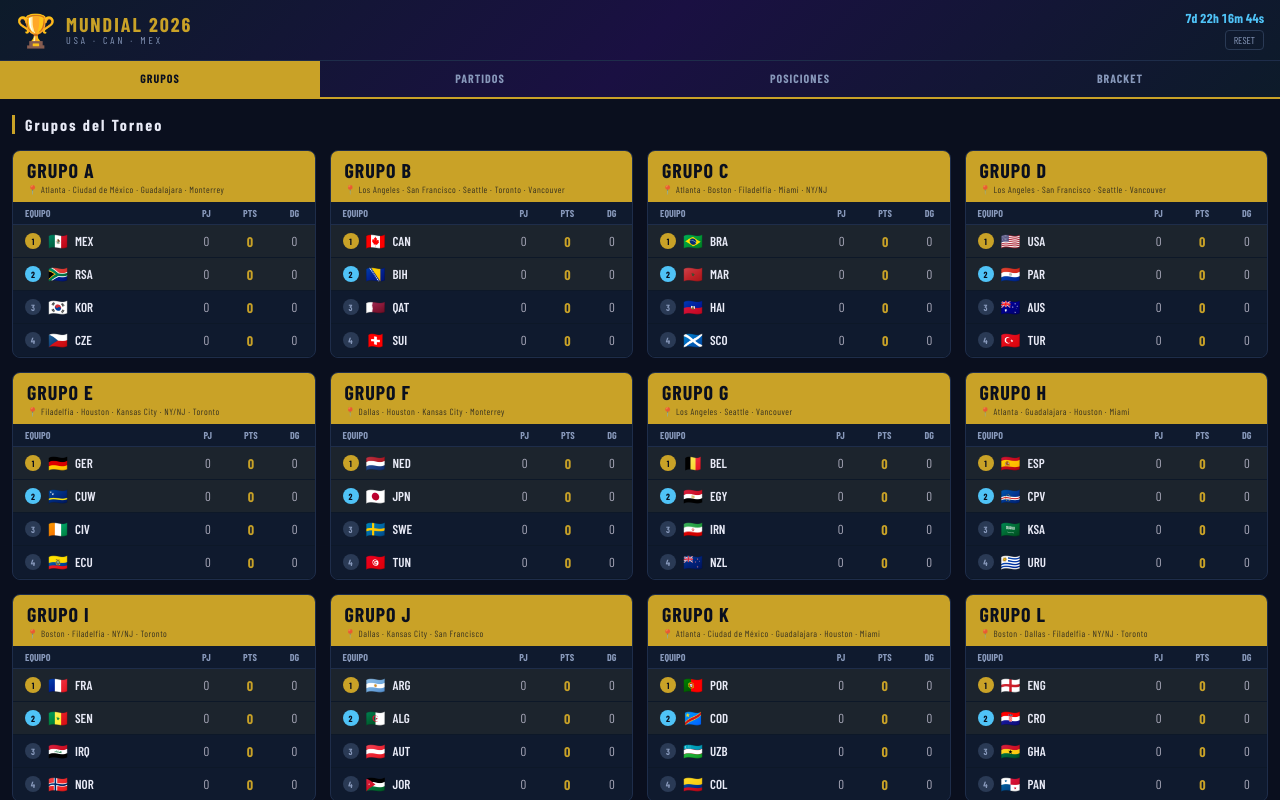
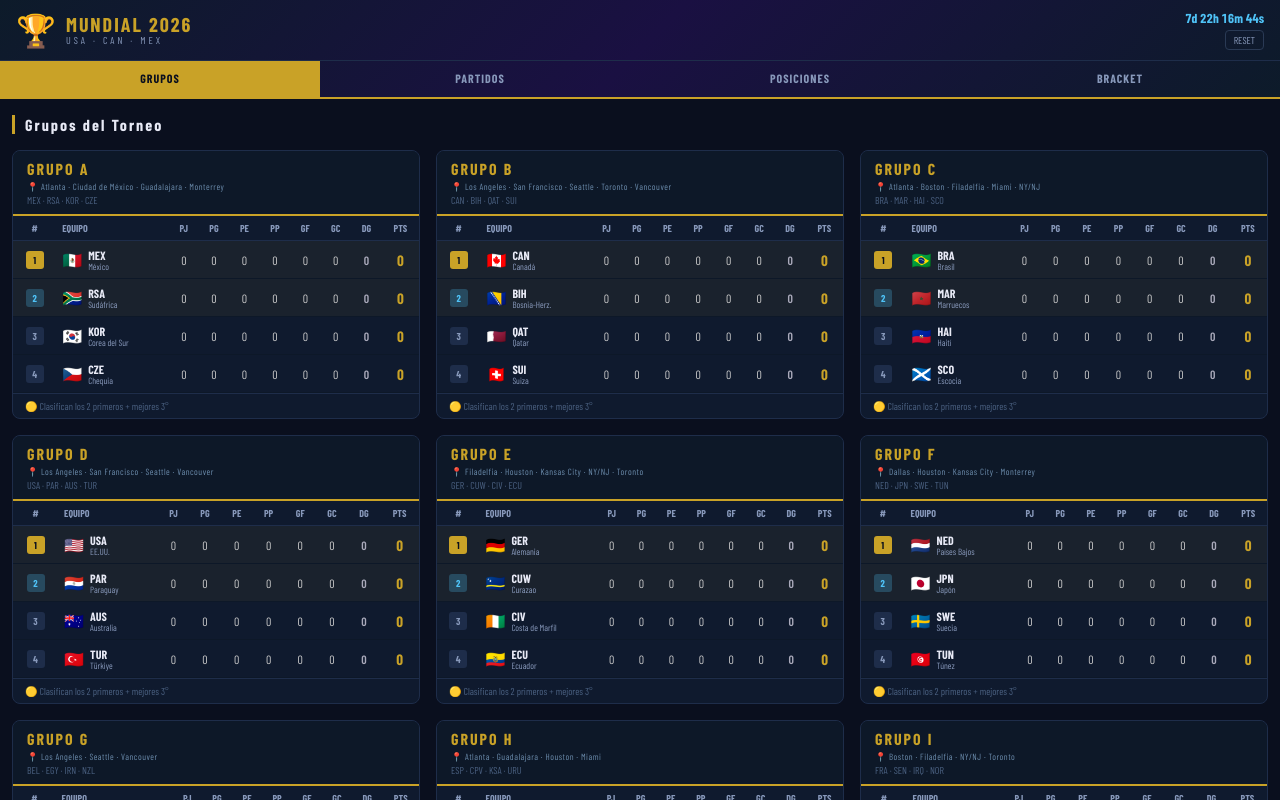
Before and after one commit to SakbeConsultores/Mundial, a React (Vite) app: page / in a window 1280 px wide. Shown: the top 800 px of the page. Built offline with nearby package versions, Linux system fonts and the light colour scheme; a web font is replaced by a local one.

Commit message:
Update App tabla posicion

```diff
--- a/src/App.jsx
+++ b/src/App.jsx
@@ -416,6 +416,91 @@
   return slot;
 }
 
+
+// ─────────────────────────────────────────────
+// GLOBAL RANKING (FIFA tiebreaker rules 1-6)
+// ─────────────────────────────────────────────
+function calcGlobalRanking(results) {
+  // Build stats for all 48 teams
+  const stats = {};
+  Object.values(GROUPS).flat().forEach(t => {
+    stats[t] = {code:t, pts:0, pj:0, pg:0, pe:0, pp:0, gf:0, gc:0, dg:0, group:""};
+  });
+  Object.entries(GROUPS).forEach(([g, teams]) => {
+    teams.forEach(t => { stats[t].group = g; });
+  });
+
+  // Process all group matches
+  GROUP_MATCHES.forEach(m => {
+    const r = results[m.id];
+    if (!r || r.homeGoals === "" || r.awayGoals === "") return;
+    const hg = parseInt(r.homeGoals), ag = parseInt(r.awayGoals);
+    if (isNaN(hg) || isNaN(ag)) return;
+    const ht = stats[m.home], at = stats[m.away];
+    if (!ht || !at) return;
+    ht.pj++; at.pj++;
+    ht.gf += hg; ht.gc += ag; ht.dg += hg - ag;
+    at.gf += ag; at.gc += hg; at.dg += ag - hg;
+    if (hg > ag) { ht.pts += 3; ht.pg++; at.pp++; }
+    else if (ag > hg) { at.pts += 3; at.pg++; ht.pp++; }
+    else { ht.pts++; at.pts++; ht.pe++; at.pe++; }
+  });
+
+  const teams = Object.values(stats);
+
+  // H2H comparison between a set of tied teams
+  function h2hStats(tiedCodes) {
+    const h = {};
+    tiedCodes.forEach(c => { h[c] = {pts:0, gf:0, gc:0, dg:0}; });
+    GROUP_MATCHES.forEach(m => {
+      if (!tiedCodes.includes(m.home) || !tiedCodes.includes(m.away)) return;
+      const r = results[m.id];
+      if (!r || r.homeGoals === "" || r.awayGoals === "") return;
+      const hg = parseInt(r.homeGoals), ag = parseInt(r.awayGoals);
+      if (isNaN(hg) || isNaN(ag)) return;
+      h[m.home].gf += hg; h[m.home].gc += ag; h[m.home].dg += hg - ag;
+      h[m.away].gf += ag; h[m.away].gc += hg; h[m.away].dg += ag - hg;
+      if (hg > ag) { h[m.home].pts += 3; }
+      else if (ag > hg) { h[m.away].pts += 3; }
+      else { h[m.home].pts++; h[m.away].pts++; }
+    });
+    return h;
+  }
+
+  // Sort with FIFA tiebreakers 1-6
+  function fifaSort(list) {
+    if (list.length <= 1) return list;
+    return list.sort((a, b) => {
+      // 1. Points
+      if (b.pts !== a.pts) return b.pts - a.pts;
+      // 2. Goal difference
+      if (b.dg !== a.dg) return b.dg - a.dg;
+      // 3. Goals for
+      if (b.gf !== a.gf) return b.gf - a.gf;
+      // 4-6. H2H (only meaningful within same group)
+      if (a.group === b.group) {
+        const tiedCodes = list
+          .filter(t => t.pts === a.pts && t.dg === a.dg && t.gf === a.gf && t.group === a.group)
+          .map(t => t.code);
+        if (tiedCodes.length >= 2 && tiedCodes.includes(a.code) && tiedCodes.includes(b.code)) {
+          const h = h2hStats(tiedCodes);
+          const ha = h[a.code], hb = h[b.code];
+          // 4. H2H points
+          if (hb.pts !== ha.pts) return hb.pts - ha.pts;
+          // 5. H2H goal difference
+          if (hb.dg !== ha.dg) return hb.dg - ha.dg;
+          // 6. H2H goals for
+          if (hb.gf !== ha.gf) return hb.gf - ha.gf;
+        }
+      }
+      return 0;
+    });
+  }
+
+  // Sort within each group first (for group context), then global
+  return fifaSort(teams);
+}
+
 // ─────────────────────────────────────────────
 // APP
 // ─────────────────────────────────────────────
@@ -455,6 +540,7 @@
 
   const standings=useMemo(()=>allStandings(results),[results]);
   const knockoutWinners=useMemo(()=>computeKnockout(results,standings),[results,standings]);
+  const globalRanking=useMemo(()=>calcGlobalRanking(results),[results]);
 
   const filtered=filterGroup==="Todos"?GROUP_MATCHES:GROUP_MATCHES.filter(m=>m.group===filterGroup);
 
@@ -505,94 +591,21 @@
         {tab==="grupos"&&(
           <div>
             <SectionTitle>Grupos del Torneo</SectionTitle>
-            <div style={{display:"grid",gridTemplateColumns:"repeat(auto-fill,minmax(280px,1fr))",gap:14}}>
+            <div style={{display:"grid",gridTemplateColumns:"repeat(auto-fill,minmax(340px,1fr))",gap:16}}>
               {Object.entries(GROUPS).map(([g,teams])=>{
                 const st=calcGroupStandings(teams,GROUP_MATCHES.filter(m=>m.group===g),results);
                 const done=groupComplete(g,results);
                 return(
                   <div key={g} style={{background:"#0f1a2e",border:"1px solid #1e2d4a",borderRadius:8,overflow:"hidden"}}>
-                    <div style={{background:"#c9a227",color:"#0a0f1e",padding:"7px 14px"}}>
+                    <div style={{background:"#0d1828",padding:"8px 14px",borderBottom:"2px solid #c9a227"}}>
                       <div style={{display:"flex",justifyContent:"space-between",alignItems:"center"}}>
-                        <span style={{fontSize:20,fontWeight:900,letterSpacing:1}}>GRUPO {g}</span>
-                        {done&&<span style={{fontSize:10,fontWeight:700,background:"#0a0f1e",color:"#c9a227",padding:"2px 6px",borderRadius:3}}>COMPLETO</span>}
+                        <span style={{fontSize:16,fontWeight:800,letterSpacing:2,color:"#c9a227"}}>GRUPO {g}</span>
+                        {done&&<span style={{fontSize:10,fontWeight:700,background:"#c9a227",color:"#0a0f1e",padding:"2px 6px",borderRadius:3}}>COMPLETO</span>}
                       </div>
-                      <div style={{fontSize:9,letterSpacing:.5,color:"#0a0f1e",opacity:.75,marginTop:2}}>
+                      <div style={{fontSize:9,letterSpacing:.5,color:"#6a8aaa",marginTop:3}}>
                         📍 {GROUP_CITIES[g]?.join(" · ")}
                       </div>
-                    </div>
-                    <table style={{width:"100%",borderCollapse:"collapse",fontSize:13}}>
-                      <thead>
-                        <tr style={{borderBottom:"1px solid #1e2d4a",color:"#8899bb",fontSize:10}}>
-                          <th style={{padding:"5px 12px",textAlign:"left"}}>EQUIPO</th>
-                          <th style={{padding:"5px 6px",textAlign:"center"}}>PJ</th>
-                          <th style={{padding:"5px 6px",textAlign:"center"}}>PTS</th>
-                          <th style={{padding:"5px 6px",textAlign:"center"}}>DG</th>
-                        </tr>
-                      </thead>
-                      <tbody>
-                        {st.map((row,i)=>(
-                          <tr key={row.code} style={{borderBottom:"1px solid #0d1828",background:i<2?"rgba(201,162,39,0.07)":"transparent"}}>
-                            <td style={{padding:"6px 12px"}}>
-                              <div style={{display:"flex",alignItems:"center",gap:7}}>
-                                <span style={{width:16,height:16,borderRadius:"50%",background:i===0?"#c9a227":i===1?"#4fc3f7":"#2a3a55",display:"inline-flex",alignItems:"center",justifyContent:"center",fontSize:9,fontWeight:700,color:i<2?"#0a0f1e":"#8899bb",flexShrink:0}}>{i+1}</span>
-                                <span style={{fontSize:16}}>{FLAGS[row.code]}</span>
-                                <span style={{fontWeight:600,fontSize:13}}>{row.code}</span>
-                              </div>
-                            </td>
-                            <td style={{padding:"6px",textAlign:"center",color:"#aab",fontSize:13}}>{row.pj}</td>
-                            <td style={{padding:"6px",textAlign:"center",fontWeight:700,color:"#c9a227",fontSize:14}}>{row.pts}</td>
-                            <td style={{padding:"6px",textAlign:"center",color:row.dg>0?"#4fc3f7":row.dg<0?"#ef5350":"#aab",fontSize:13}}>{row.dg>0?"+":""}{row.dg}</td>
-                          </tr>
-                        ))}
-                      </tbody>
-                    </table>
-                  </div>
-                );
-              })}
-            </div>
-          </div>
-        )}
-
-        {/* ── PARTIDOS ── */}
-        {tab==="partidos"&&(
-          <div>
-            <div style={{display:"flex",alignItems:"center",justifyContent:"space-between",marginBottom:16,flexWrap:"wrap",gap:8}}>
-              <SectionTitle style={{margin:0}}>Fase de Grupos</SectionTitle>
-              <select value={filterGroup} onChange={e=>setFilterGroup(e.target.value)}
-                style={{background:"#0f1a2e",color:"#e8eaf6",border:"1px solid #1e2d4a",borderRadius:4,padding:"6px 12px",fontFamily:"inherit",fontSize:13}}>
-                <option value="Todos">Todos los grupos</option>
-                {Object.keys(GROUPS).map(g=><option key={g} value={g}>Grupo {g}</option>)}
-              </select>
-            </div>
-            {(()=>{
-              const byDate={};
-              filtered.forEach(m=>{if(!byDate[m.date])byDate[m.date]=[];byDate[m.date].push(m);});
-              return Object.entries(byDate).sort(([a],[b])=>a.localeCompare(b)).map(([date,ms])=>(
-                <div key={date} style={{marginBottom:20}}>
-                  <div style={{fontSize:11,fontWeight:700,letterSpacing:2,color:"#c9a227",borderBottom:"1px solid #1e2d4a",paddingBottom:5,marginBottom:10}}>
-                    {new Date(date+"T12:00:00").toLocaleDateString("es-MX",{weekday:"long",day:"numeric",month:"long"}).toUpperCase()}
-                  </div>
-                  <div style={{display:"grid",gridTemplateColumns:"repeat(auto-fill,minmax(300px,1fr))",gap:8}}>
-                    {ms.map(m=><MatchCard key={m.id} match={m} result={results[m.id]} onSet={setGoals}/>)}
-                  </div>
-                </div>
-              ));
-            })()}
-          </div>
-        )}
-
-        {/* ── POSICIONES ── */}
-        {tab==="posiciones"&&(
-          <div>
-            <SectionTitle>Tabla de Posiciones</SectionTitle>
-            <div style={{display:"grid",gridTemplateColumns:"repeat(auto-fill,minmax(340px,1fr))",gap:16}}>
-              {Object.entries(GROUPS).map(([g,teams])=>{
-                const st=calcGroupStandings(teams,GROUP_MATCHES.filter(m=>m.group===g),results);
-                return(
-                  <div key={g} style={{background:"#0f1a2e",border:"1px solid #1e2d4a",borderRadius:8,overflow:"hidden"}}>
-                    <div style={{background:"#0d1828",padding:"8px 14px",borderBottom:"2px solid #c9a227",display:"flex",justifyContent:"space-between",alignItems:"center"}}>
-                      <span style={{fontSize:15,fontWeight:800,letterSpacing:2,color:"#c9a227"}}>GRUPO {g}</span>
-                      <span style={{fontSize:10,color:"#8899bb"}}>{teams.join(" · ")}</span>
+                      <div style={{fontSize:10,color:"#4a6080",marginTop:2}}>{teams.join(" · ")}</div>
                     </div>
                     <div style={{overflowX:"auto"}}>
                       <table style={{width:"100%",borderCollapse:"collapse",fontSize:12,minWidth:320}}>
@@ -632,6 +645,91 @@
                   </div>
                 );
               })}
+            </div>
+          </div>
+        )}
+
+        {/* ── PARTIDOS ── */}
+        {tab==="partidos"&&(
+          <div>
+            <div style={{display:"flex",alignItems:"center",justifyContent:"space-between",marginBottom:16,flexWrap:"wrap",gap:8}}>
+              <SectionTitle style={{margin:0}}>Fase de Grupos</SectionTitle>
+              <select value={filterGroup} onChange={e=>setFilterGroup(e.target.value)}
+                style={{background:"#0f1a2e",color:"#e8eaf6",border:"1px solid #1e2d4a",borderRadius:4,padding:"6px 12px",fontFamily:"inherit",fontSize:13}}>
+                <option value="Todos">Todos los grupos</option>
+                {Object.keys(GROUPS).map(g=><option key={g} value={g}>Grupo {g}</option>)}
+              </select>
+            </div>
+            {(()=>{
+              const byDate={};
+              filtered.forEach(m=>{if(!byDate[m.date])byDate[m.date]=[];byDate[m.date].push(m);});
+              return Object.entries(byDate).sort(([a],[b])=>a.localeCompare(b)).map(([date,ms])=>(
+                <div key={date} style={{marginBottom:20}}>
+                  <div style={{fontSize:11,fontWeight:700,letterSpacing:2,color:"#c9a227",borderBottom:"1px solid #1e2d4a",paddingBottom:5,marginBottom:10}}>
+                    {new Date(date+"T12:00:00").toLocaleDateString("es-MX",{weekday:"long",day:"numeric",month:"long"}).toUpperCase()}
+                  </div>
+                  <div style={{display:"grid",gridTemplateColumns:"repeat(auto-fill,minmax(300px,1fr))",gap:8}}>
+                    {ms.map(m=><MatchCard key={m.id} match={m} result={results[m.id]} onSet={setGoals}/>)}
+                  </div>
+                </div>
+              ));
+            })()}
+          </div>
+        )}
+
+        {/* ── POSICIONES ── */}
+        {tab==="posiciones"&&(
+          <div>
+            <SectionTitle>Ranking Global — 48 Equipos</SectionTitle>
+            <div style={{fontSize:11,color:"#6a8aaa",marginBottom:12}}>
+              Desempate: PTS → DG → GF → H2H PTS → H2H DG → H2H GF
+            </div>
+            <div style={{background:"#0f1a2e",border:"1px solid #1e2d4a",borderRadius:8,overflow:"hidden"}}>
+              <div style={{overflowX:"auto"}}>
+                <table style={{width:"100%",borderCollapse:"collapse",fontSize:12,minWidth:380}}>
+                  <thead>
+                    <tr style={{borderBottom:"2px solid #c9a227",color:"#8899bb",fontSize:10,background:"#0d1828"}}>
+                      {["#","EQUIPO","GRP","PJ","PG","PE","PP","GF","GC","DG","PTS"].map(h=>(
+                        <th key={h} style={{padding:"8px 6px",textAlign:h==="EQUIPO"?"left":"center",whiteSpace:"nowrap",letterSpacing:1}}>{h}</th>
+                      ))}
+                    </tr>
+                  </thead>
+                  <tbody>
+                    {globalRanking.map((row,i)=>{
+                      const rowBg = i<2?"rgba(201,162,39,0.08)":i<24?"rgba(79,195,247,0.04)":"transparent";
+                      const rankColor = i===0?"#c9a227":i<3?"#4fc3f7":i<8?"#7a9ab8":"#4a6080";
+                      const rankBg = i===0?"#c9a227":i<3?"rgba(79,195,247,.2)":i<8?"rgba(122,154,184,.15)":"#1e2d4a";
+                      const rankTextColor = i===0?"#0a0f1e":i<3?"#4fc3f7":i<8?"#7a9ab8":"#4a6080";
+                      return(
+                        <tr key={row.code} style={{borderBottom:"1px solid #0d1828",background:rowBg}}>
+                          <td style={{padding:"7px 8px",textAlign:"center"}}>
+                            <span style={{display:"inline-flex",alignItems:"center",justifyContent:"center",width:22,height:22,borderRadius:4,fontSize:11,fontWeight:700,background:rankBg,color:rankTextColor}}>{i+1}</span>
+                          </td>
+                          <td style={{padding:"7px 6px"}}>
+                            <div style={{display:"flex",alignItems:"center",gap:6}}>
+                              <span style={{fontSize:16}}>{FLAGS[row.code]}</span>
+                              <div>
+                                <div style={{fontWeight:700,fontSize:12}}>{row.code}</div>
+                                <div style={{fontSize:9,color:"#8899bb",lineHeight:1}}>{TEAM_NAMES[row.code]}</div>
+                              </div>
+                            </div>
+                          </td>
+                          <td style={{padding:"7px 6px",textAlign:"center",fontSize:11,color:"#6a8aaa",fontWeight:700}}>{row.group}</td>
+                          {[row.pj,row.pg,row.pe,row.pp,row.gf,row.gc].map((v,vi)=>(
+                            <td key={vi} style={{padding:"7px 6px",textAlign:"center",color:"#ccc",fontSize:12}}>{v}</td>
+                          ))}
+                          <td style={{padding:"7px 6px",textAlign:"center",fontWeight:600,fontSize:12,color:row.dg>0?"#4fc3f7":row.dg<0?"#ef5350":"#aab"}}>{row.dg>0?"+":""}{row.dg}</td>
+                          <td style={{padding:"7px 6px",textAlign:"center",fontWeight:800,fontSize:15,color:"#c9a227"}}>{row.pts}</td>
+                        </tr>
+                      );
+                    })}
+                  </tbody>
+                </table>
+              </div>
+              <div style={{padding:"8px 14px",fontSize:10,color:"#4a6080",borderTop:"1px solid #1e2d4a",display:"flex",gap:16,flexWrap:"wrap"}}>
+                <span>🟡 Top 1-2 por grupo</span>
+                <span style={{color:"#4fc3f7"}}>🔵 Posibles clasificados</span>
+              </div>
             </div>
           </div>
         )}
```
